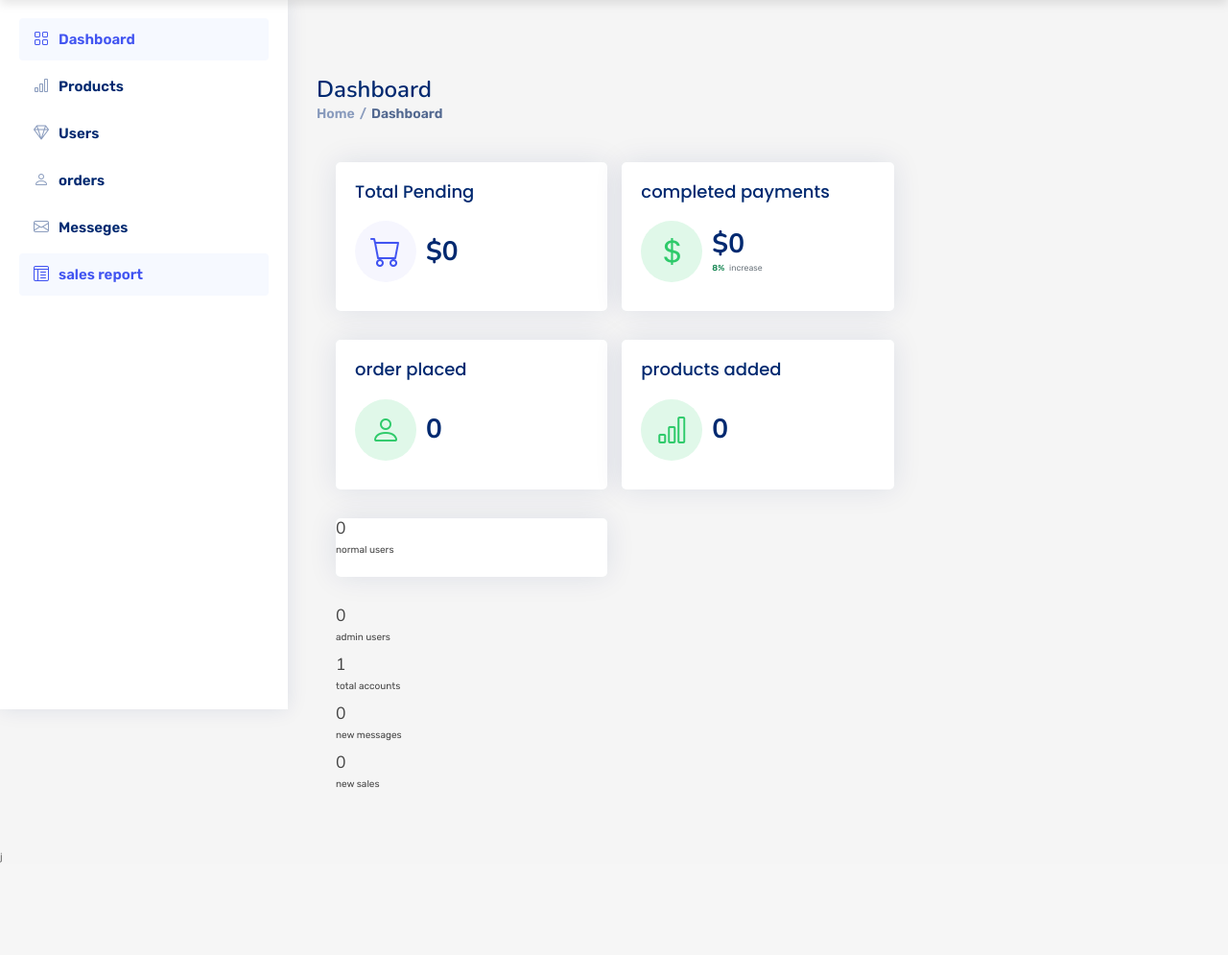
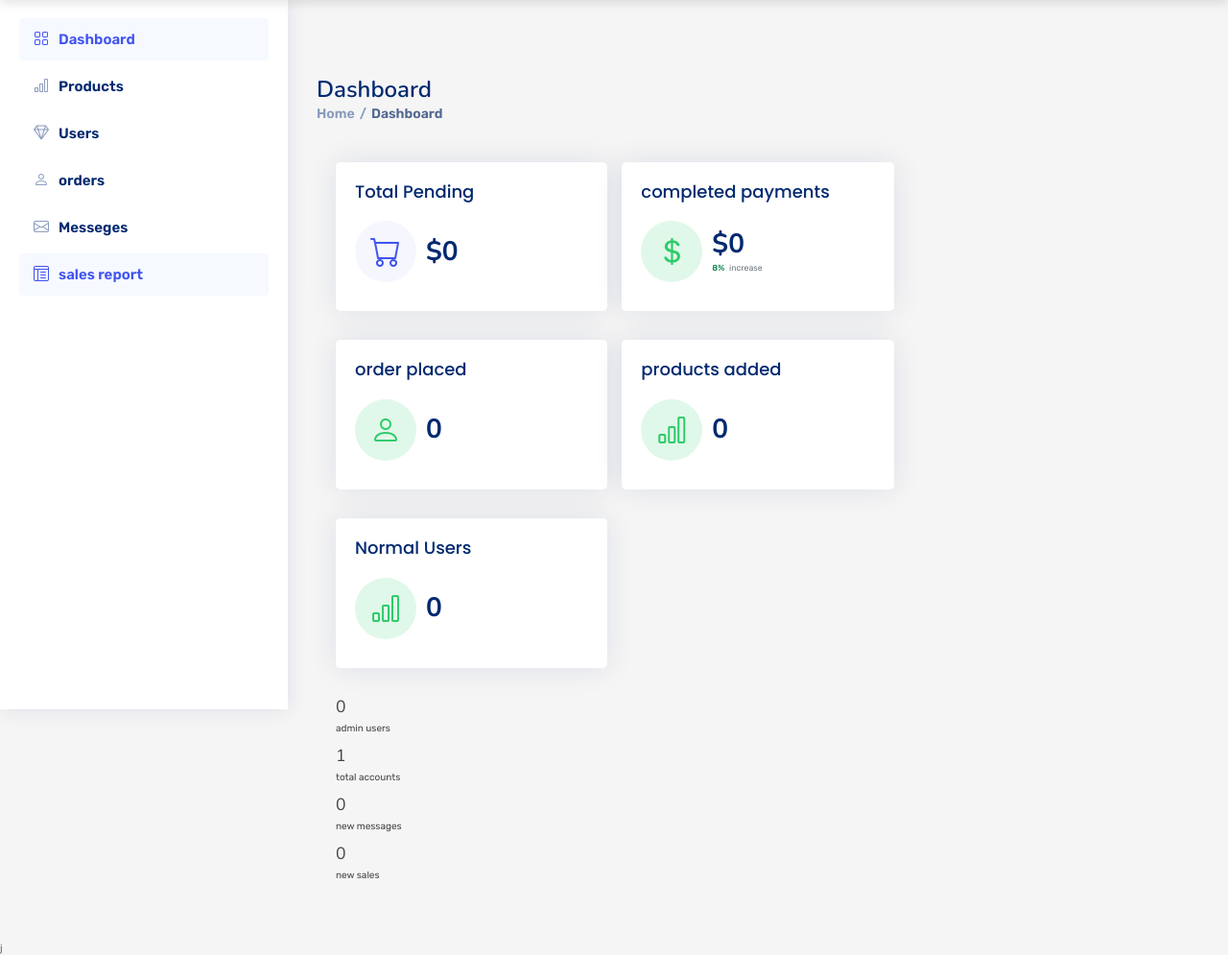
Before and after one commit to haamid10/E-bookstore, a PHP site: page /admin_page.php in a window 1280 px wide. Shown: the part 61-1056 px from the top of the page at 96% size. Before the commit the page ends 960 px from the top, so only its background shows below. Run offline with PHP 8.4, Linux system fonts and the light colour scheme; the visitor is signed in with stand-in values (Sample User, id 1); data that the repository does not hold is empty.

Commit message:
dashboard5

```diff
--- a/admin_page.php
+++ b/admin_page.php
@@ -204,8 +204,21 @@ if(!isset($admin_id)){
             $select_users = mysqli_query($conn, "SELECT * FROM `users` WHERE user_type = 'user'") or die('query failed');
             $number_of_users = mysqli_num_rows($select_users);
          ?>
-         <h3><?php echo $number_of_users; ?></h3>
-         <p>normal users</p>
+          <div class="card-body">
+                  <h5 class="card-title">Normal Users</h5>
+
+                  <div class="d-flex align-items-center">
+                    <div class="card-icon rounded-circle d-flex align-items-center justify-content-center">
+                      <i class="bi bi-bar-chart"></i>
+                    </div>
+                    <div class="ps-3">
+                      <h6><?php echo $number_of_users; ?></h6>
+
+
+                    </div>
+                  </div>
+                </div>
+      </div>
       </div>
 
       <div class="box">
```
